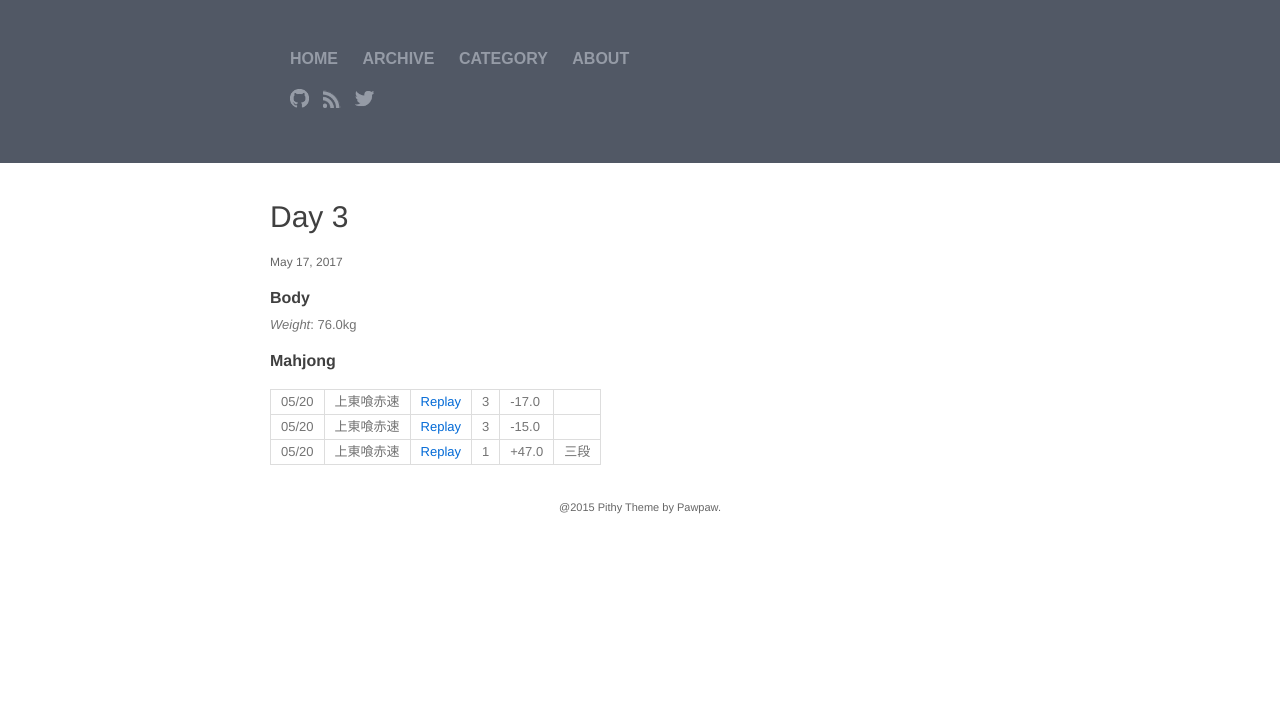
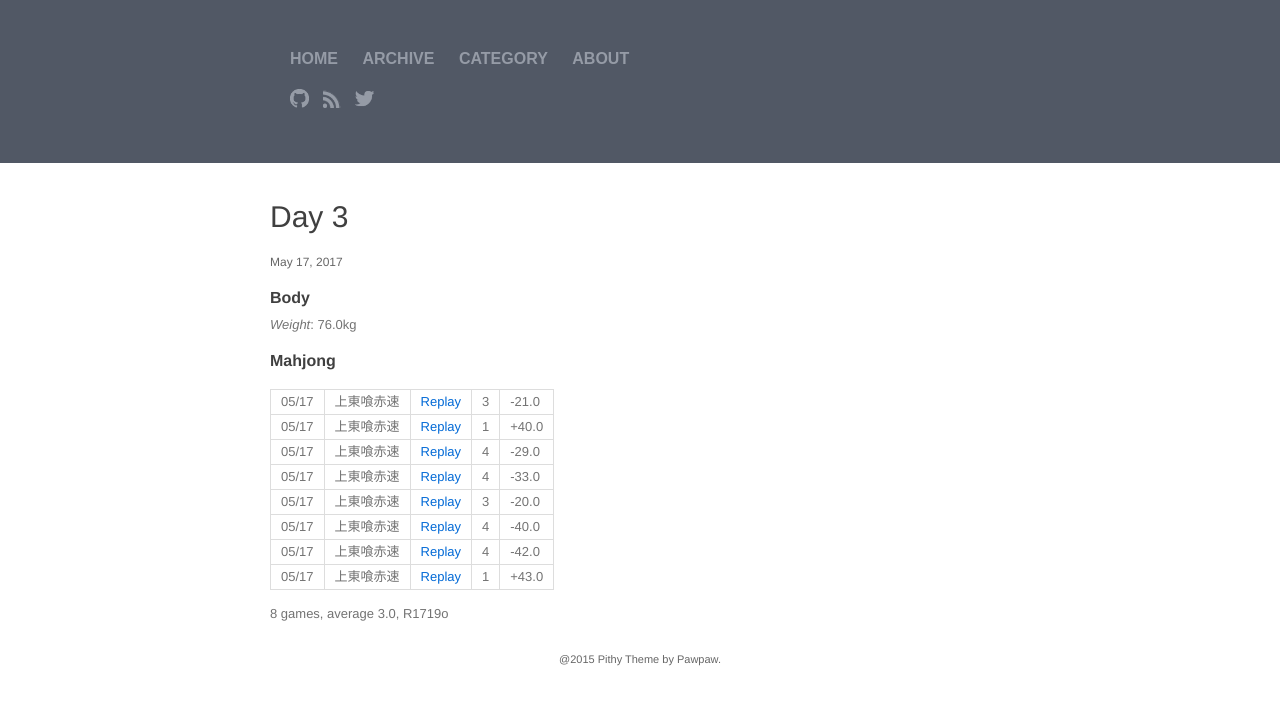
Before and after one commit to senhi/senhi.github.io, a Jekyll site: the page built from _posts/2017-05-17-day-3.markdown, in a window 1280 px wide. Shown: the top 705 px of the page. Built offline with Jekyll 4.4.1, drawn with Linux system fonts in a browser that asks for light colours.

Commit message:
Update 2017-05-17-day-3.markdown

```diff
--- a/_posts/2017-05-17-day-3.markdown
+++ b/_posts/2017-05-17-day-3.markdown
@@ -10,6 +10,13 @@ categories: "100days"
 
 #### Mahjong
 
-05/20 | 上東喰赤速 | <a href="http://tenhou.net/0/?log=2017052011gm-00c1-0000-569db798&tw=3">Replay</a> | 3 | -17.0
-05/20 | 上東喰赤速 | <a href="http://tenhou.net/0/?log=2017052011gm-00c1-0000-d81c6bbc&tw=0">Replay</a> | 3 | -15.0
-05/20 | 上東喰赤速 | <a href="http://tenhou.net/0/?log=2017052012gm-00c1-0000-4998db80&tw=3">Replay</a> | 1 | +47.0 | 三段
+05/17 | 上東喰赤速 | <a href="http://tenhou.net/0/?log=2017051713gm-00c1-0000-b9567917&tw=0">Replay</a> | 3 | -21.0
+05/17 | 上東喰赤速 | <a href="http://tenhou.net/0/?log=2017051713gm-00c1-0000-cf436545&tw=0">Replay</a> | 1 | +40.0
+05/17 | 上東喰赤速 | <a href="http://tenhou.net/0/?log=2017051714gm-00c1-0000-a4c168ae&tw=2">Replay</a> | 4 | -29.0
+05/17 | 上東喰赤速 | <a href="http://tenhou.net/0/?log=2017051715gm-00c1-0000-17768bc4&tw=0">Replay</a> | 4 | -33.0
+05/17 | 上東喰赤速 | <a href="http://tenhou.net/0/?log=2017051716gm-00c1-0000-a793b91c&tw=3">Replay</a> | 3 | -20.0
+05/17 | 上東喰赤速 | <a href="http://tenhou.net/0/?log=2017051717gm-00c1-0000-ca481de1&tw=3">Replay</a> | 4 | -40.0
+05/17 | 上東喰赤速 | <a href="http://tenhou.net/0/?log=2017051801gm-00c1-0000-0288bec8&tw=0">Replay</a> | 4 | -42.0
+05/17 | 上東喰赤速 | <a href="http://tenhou.net/0/?log=2017051801gm-00c1-0000-3bbb9b9f&tw=2">Replay</a> | 1 | +43.0
+
+8 games, average 3.0, R1719o
```
